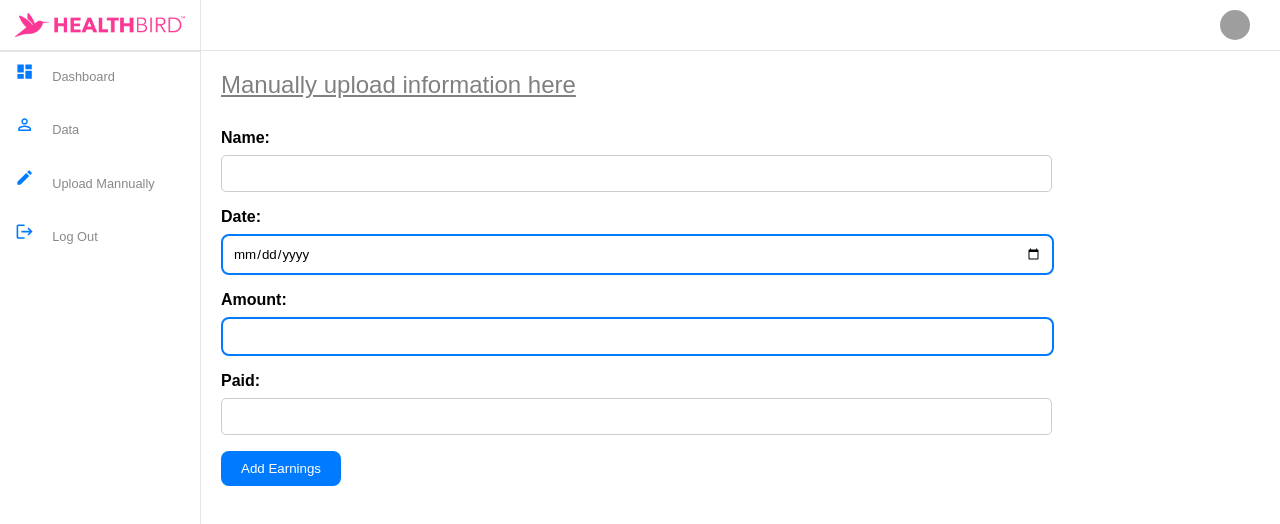
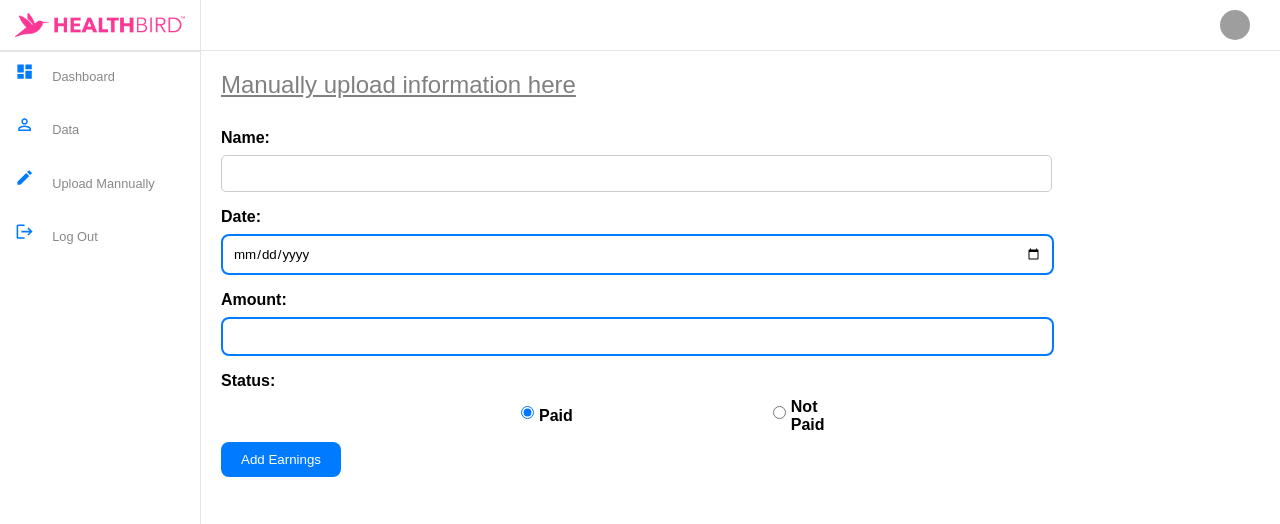
Before and after one commit to oliviarbanks/AdminDashboard, a React (Create React App) app: page /form in a window 1280 px wide. Shown: the top 524 px of the page. Built offline with nearby package versions, Linux system fonts and the light colour scheme; grey boxes are pictures that could not be loaded.

Commit message:
updated styling and the csv upload logic

```diff
--- a/package.json
+++ b/package.json
@@ -19,6 +19,7 @@
     "axios": "^1.5.0",
     "bootstrap": "^5.3.2",
     "chart.js": "^4.4.0",
+    "csv-parser": "^3.0.0",
     "datagrid": "^0.6.2",
     "date-fns": "^2.30.0",
     "formik": "^2.4.4",
--- a/src/components/DataTable/DataTable.jsx
+++ b/src/components/DataTable/DataTable.jsx
@@ -3,6 +3,7 @@ import axios from 'axios';
 import "./DataTable.scss";
 import format from 'date-fns/format';
 import { DataGrid } from '@mui/x-data-grid';
+import Papa from 'papaparse';
 
 const columns = [
   { field: 'id', headerName: 'ID', width: 150 },
@@ -21,17 +22,22 @@ const columns = [
     field: 'amount',
     headerName: 'Amount',
     type: 'number',
-    width: 90,
+    width: 120, // Adjust the width as needed
+    valueFormatter: (params) => {
+      const formattedAmount = `$${params.value.toFixed(2)}`;
+      return formattedAmount;
+    },
   },
   {
     field: 'paid',
     headerName: 'Status',
     width: 90,
     renderCell: (params) => (
-      <span>{params.value}</span>
-    )
+      <span>{params.value === 1 ? 'Paid' : 'Not Paid'}</span>
+    ),
   },
 ];
+
 
 const DataTable = () => {
   const [data, setData] = useState([]);
@@ -59,7 +65,6 @@ const DataTable = () => {
         console.error('Error deleting row:', error);
       });
   };
-
 
   const columnsWithDelete = [
     ...columns,
@@ -91,7 +96,7 @@ const DataTable = () => {
           axios
             .get('http://localhost:3001/earnings/')
             .then((response) => {
-              setData(response.data);
+              setData(response.data); // Update the state with the latest data
             })
             .catch((error) => {
               console.error('Error fetching data:', error);
@@ -99,6 +104,40 @@ const DataTable = () => {
         })
         .catch((error) => {
           console.error('Error uploading CSV file:', error);
+          alert('Error uploading CSV file: ' + error.message);
+        });
+
+      // Parse CSV and convert to JSON using papaparse
+      Papa.parse(file, {
+        header: true,
+        delimiter: '\t', // Use tab as the delimiter
+        dynamicTyping: true,
+        complete: (results) => {
+          console.log('CSV data converted to JSON:', results.data);
+
+          // Assuming your JSON data structure has fields 'name', 'date', 'amount', and 'paid'
+          const jsonData = results.data;
+
+          // Insert JSON data into the database using Axios
+          axios
+            .post('http://localhost:3001/upload/csv', { jsonData }) // Adjust the endpoint URL
+            .then((response) => {
+              console.log('Data inserted into the database:', response.data);
+
+              // Update the state with the new data to display it in the UI
+              setData([...data, ...jsonData]); // Append the new data to the existing data
+
+              // You can update the UI or perform other actions here if needed
+            })
+            .catch((error) => {
+              console.error('Error inserting data into the database:', error);
+              alert('Error inserting data into the database: ' + error.message);
+            });
+        },
+        error: (error) => {
+          console.error('Error parsing CSV:', error);
+          alert('Error parsing CSV file: ' + error.message);
+        },
       });
     } else {
       alert('Please select a CSV file to upload.');
@@ -118,9 +157,9 @@ const DataTable = () => {
           rows={data}
           columns={columnsWithDelete}
           pageSize={5}
-            rowsPerPageOptions={[5]}checkboxSelection
+          rowsPerPageOptions={[5]}
+          checkboxSelection
         />
-
       </div>
     </div>
   );
--- a/src/components/Form/Form.jsx
+++ b/src/components/Form/Form.jsx
@@ -1,75 +1,101 @@
 import React, { useState } from "react";
-import axios from 'axios';
-import { useNavigate } from 'react-router-dom';
+import axios from "axios";
+import { useNavigate } from "react-router-dom";
 import "./Form.scss";
 import Navbar from "../Navbar/Navbar";
 import Sidebar from "../Sidebar/Sidebar";
-
-
 
 const AddAmbassador = () => {
   const [name, setName] = useState("");
   const [date, setDate] = useState("");
   const [amount, setAmount] = useState(0);
-  const [isPaid, setPaid] = useState("");
+  const [isPaid, setPaid] = useState("paid"); // Default to "paid"
 
   const history = useNavigate();
 
   const addAmbassador = () => {
-    console.log(name);
+    if (!name || !date || !amount || !isPaid) {
+      // Check if any required field is missing
+      alert("Please fill in all fields."); // Provide user feedback
+      return; // Prevent the request if fields are missing
+    }
+    console.log(name, date, amount, isPaid); // Add this line to log the data
+    const parsedAmount = parseFloat(amount);
+    const paidValue = isPaid === "paid" ? 1 : 0; // Convert to 1 (paid) or 0 (not paid)
 
-    const parsedAmount = parseFloat(amount);
-    const paid = isPaid.toLowerCase() === 'yes' || isPaid.toLowerCase() === 'no';
     axios
-      .post('http://localhost:3001/earnings', {
+      .post("http://localhost:3001/earnings", {
         name: name,
         date: date,
         amount: parsedAmount,
-        paid: paid,
+        paid: paidValue,
       })
       .then(() => {
-        console.log('success');
-        history('/list');
+        console.log("success");
+        history("/list");
       })
       .catch((error) => {
-        console.error('Error:', error);
+        console.error("Error:", error);
       });
   };
-
 
   return (
     <div>
       <div className="form">
-            <Sidebar/>
+        <Sidebar />
         <div className="formContainer">
-                <Navbar/>
+          <Navbar />
           <div className="title">Manually upload information here</div>
           <div className="inputContainer">
             <label>Name:</label>
-        <input type="text" onChange={(event) => setName(event.target.value)} />
+            <input
+              type="text"
+              onChange={(event) => setName(event.target.value)}
+            />
           </div>
           <div className="inputContainer">
-
             <label>Date:</label>
-        <input type="date" onChange={(event) => setDate(event.target.value)} />
+            <input
+              type="date"
+              onChange={(event) => setDate(event.target.value)}
+            />
           </div>
           <div className="inputContainer">
-
             <label>Amount:</label>
-        <input type="number" onChange={(event) => setAmount(event.target.value)} />
+            <input
+              type="number"
+              onChange={(event) => setAmount(event.target.value)}
+            />
+          </div>
+          <div className="inputContainer">
+            <label>Status:</label>
+            <div className="radio-group">
+              <input
+                type="radio"
+                id="paid"
+                name="status"
+                value="paid"
+                checked={isPaid === "paid"}
+                onChange={() => setPaid("paid")}
+              />
+              <label htmlFor="paid">Paid</label>
+              <input
+                type="radio"
+                id="notPaid"
+                name="status"
+                value="not paid"
+                checked={isPaid === "not paid"}
+                onChange={() => setPaid("not paid")}
+              />
+              <label htmlFor="notPaid">Not Paid</label>
+            </div>
           </div>
 
-        <div className="inputContainer">
-
-        <label>Paid:</label>
-        <input type="text" onChange={(event) => setPaid(event.target.value)} />
-        </div>
           <button onClick={addAmbassador}>Add Earnings</button>
         </div>
-
       </div>
     </div>
   );
-}
+};
 
 export default AddAmbassador;
--- a/src/components/Form/Form.scss
+++ b/src/components/Form/Form.scss
@@ -7,16 +7,31 @@
   }
 }
 
+/* Update your Form.scss file with this SCSS */
 .inputContainer {
   display: flex;
   flex-direction: column;
   padding-left: 20px;
   width: 75%;
+
   label {
     margin-bottom: 8px;
     font-weight: bold;
     color: black;
   }
+
+  /* Use flexbox to align radio buttons and labels horizontally */
+  .radio-group {
+    display: flex;
+    align-items: center; /* Vertically center the radio buttons and labels */
+    margin: 0 auto;
+    padding: 0 300px;
+  }
+
+  input[type="radio"] {
+    margin-right: 5px; /* Add spacing between the radio button and label text */
+  }
+
   input {
     padding: 10px;
     border: 2px solid #007bff; /* Use blue border color */
@@ -24,7 +39,20 @@
     margin-bottom: 16px;
     width: 100%;
   }
+
+  #paid {
+    margin-left: 0;
+    padding-left: 0;
+  }
+
+  #notPaid {
+    margin-left: 200px;
+  }
+
 }
+
+
+
 
 .title {
   padding-bottom: 20px;
```
Also changed, not shown: 1 other file (tests, documents, lock files or other folders). Lines whose indentation alone changed are shown as unchanged.
